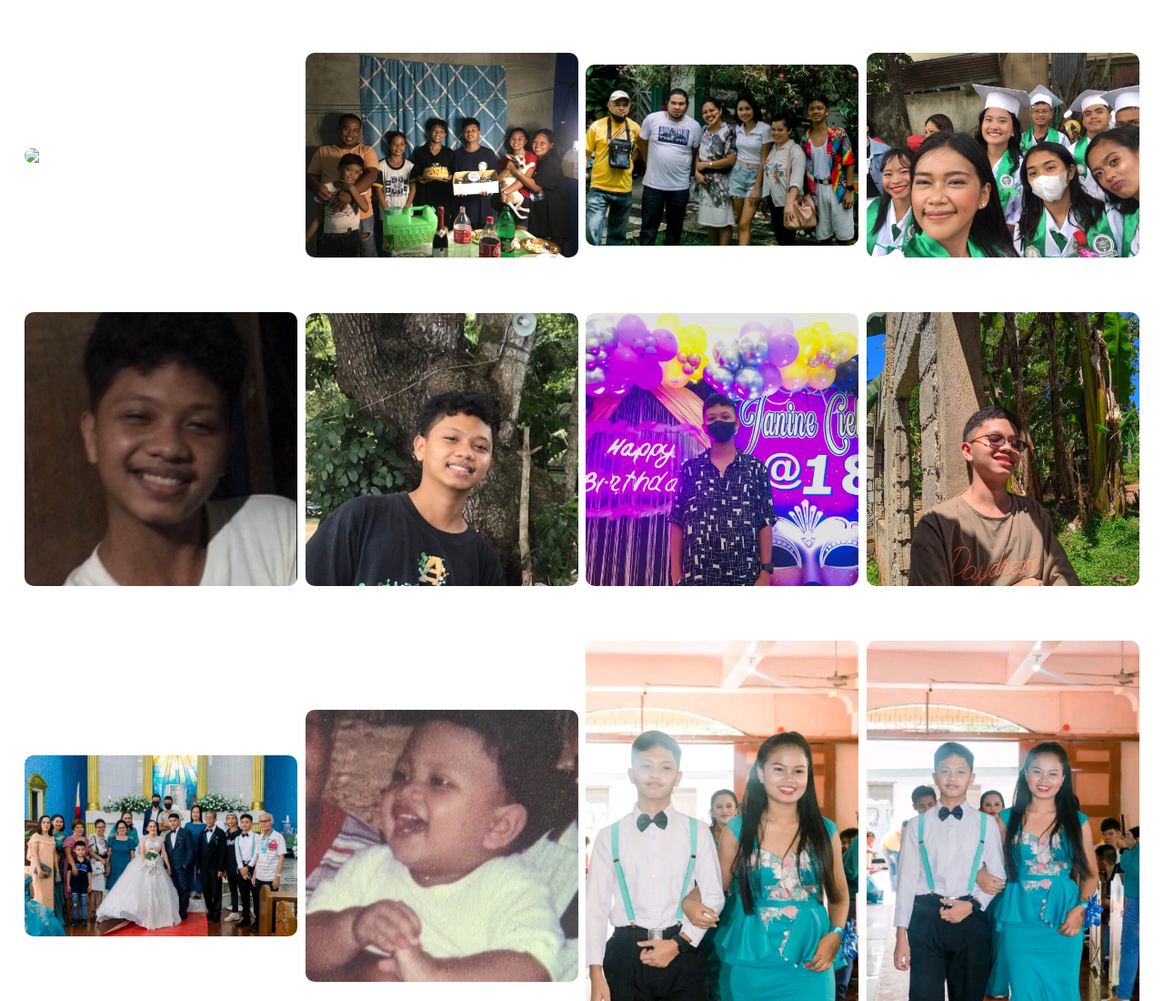
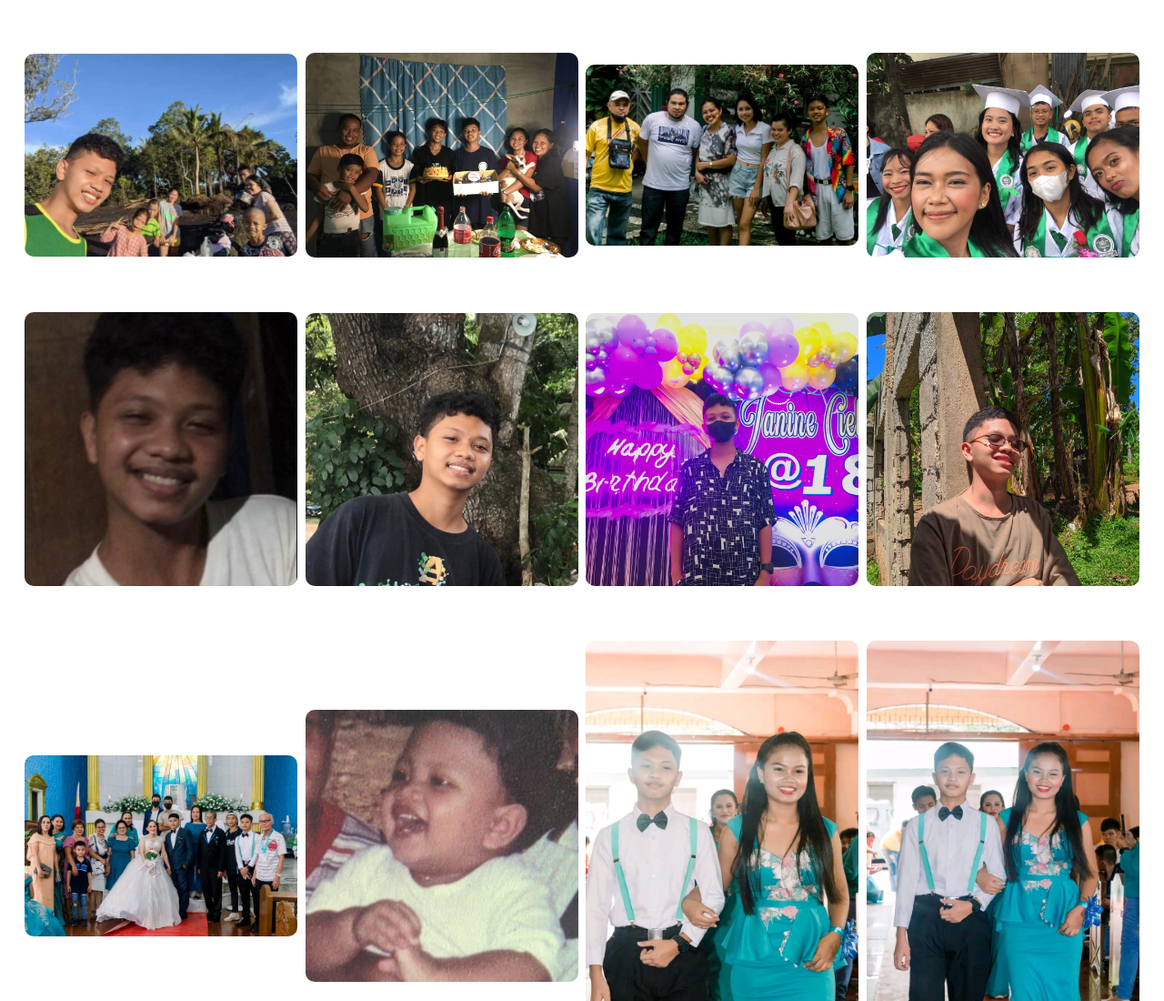
Before and after one commit to milli0820/luxmundiscup2023, a plain HTML site: page albums.html in a window 1280 px wide. Shown: the top 1100 px of the page at 91% size. Drawn offline with Linux system fonts and the light colour scheme; the site is published under a folder, as on GitHub Pages, so addresses that start at the root find nothing.

Commit message:
Update albums.html

```diff
--- a/albums.html
+++ b/albums.html
@@ -120,7 +120,7 @@
 <body>
 
 	<div class="container">
-		<img src="/Millicent/2.jpg" class="row1" style="width: 300px;">
+	<img src="Millicent/2.jpg" class="row1" style="width: 300px;">
         <img src="Millicent/5.jpg" class="row1" style="width: 300px;">
         <img src="Millicent/1.jpg" class="row1" style="width: 300px;">
         <img src="Millicent/21.jpg" class="row1" style="width: 300px;">
```
